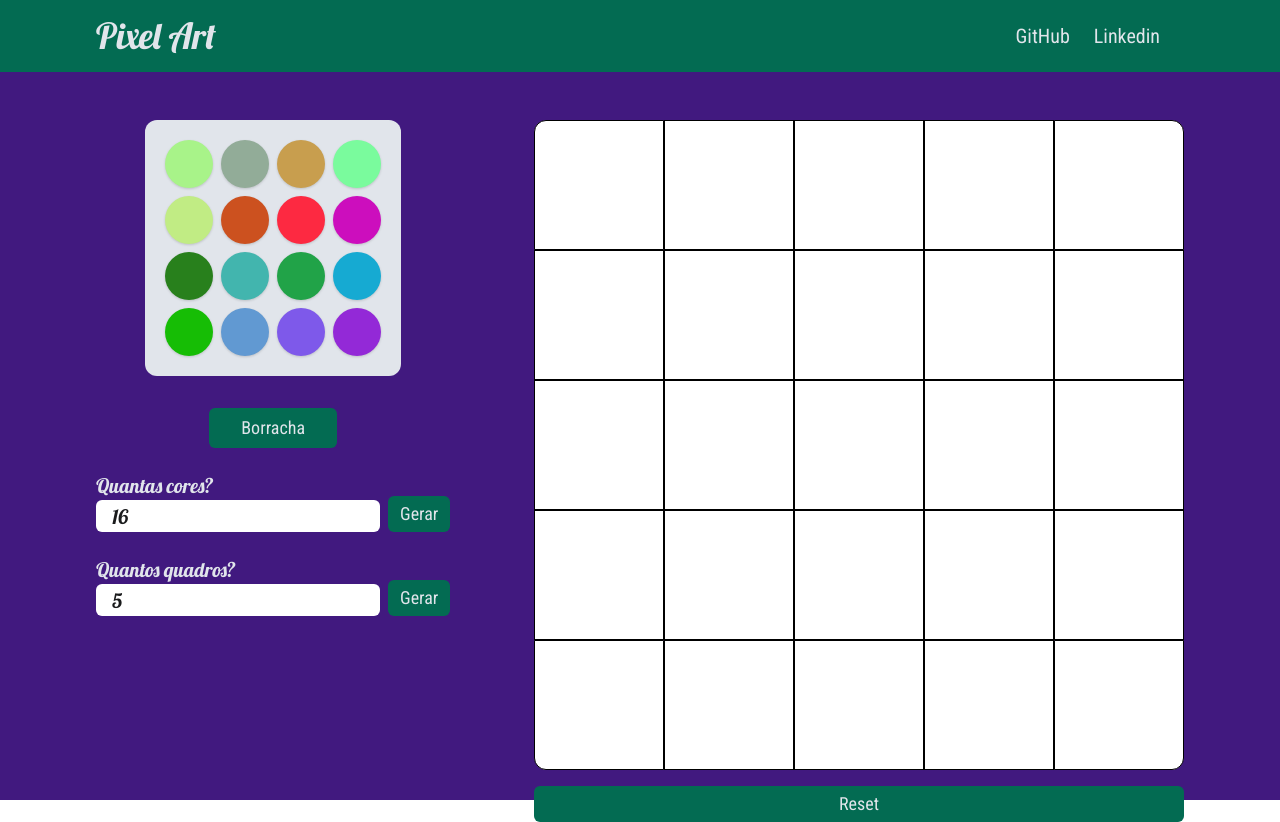
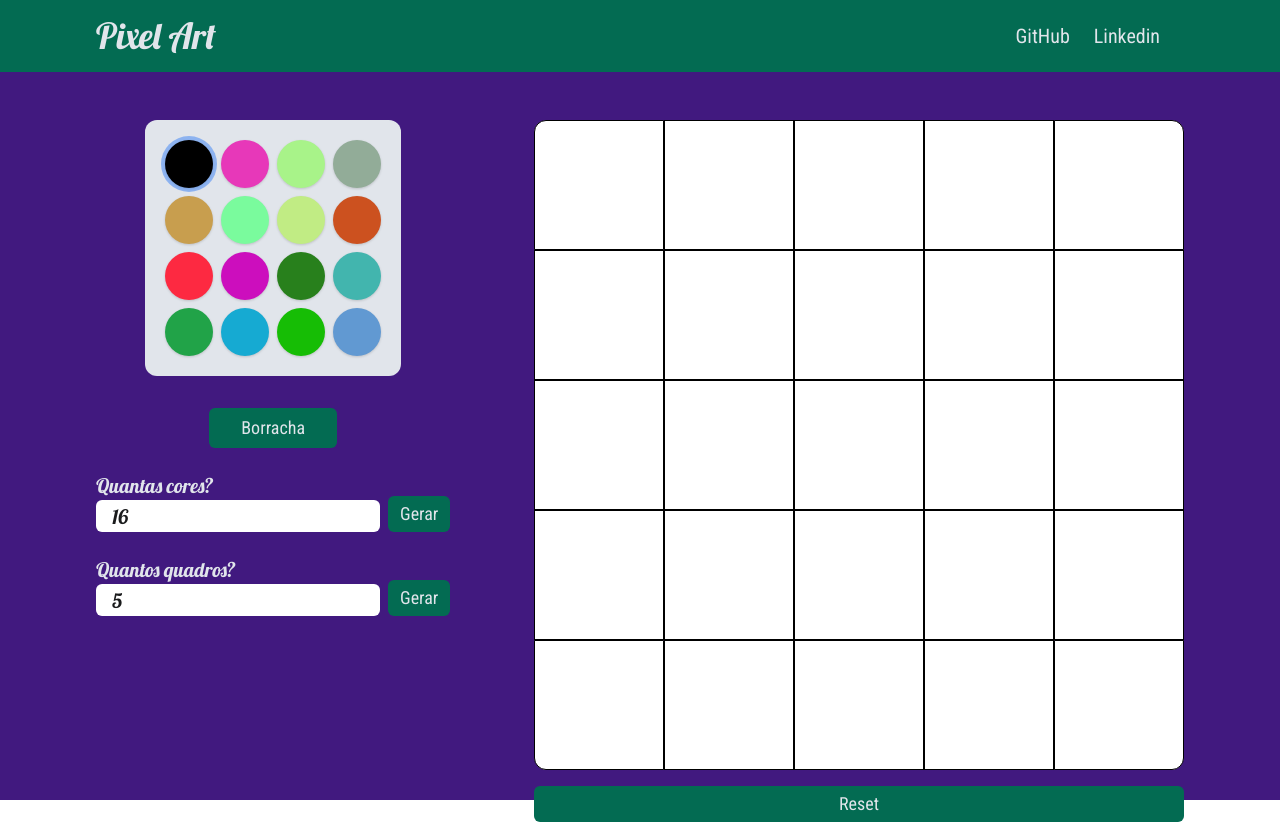
Before and after one commit to gabrielh-silvestre/pixel-art, a React (Create React App) app: page / in a window 1280 px wide. Built offline with nearby package versions, Linux system fonts and the light colour scheme.

Commit message:
feat(Pallete): set black as initial color

```diff
--- a/src/components/Pallete/index.tsx
+++ b/src/components/Pallete/index.tsx
@@ -15,7 +15,9 @@ export default function Pallete() {
     setColors([]);
 
     for (let i = 0; i < colorQuantity; i += 1) {
-      setColors((prevColors): string[] => [...prevColors, getRandomColor()]);
+      i === 0
+        ? setColors((prevColors): string[] => [...prevColors, 'black'])
+        : setColors((prevColors): string[] => [...prevColors, getRandomColor()]);
     }
   }, [colorQuantity]);
 
```
